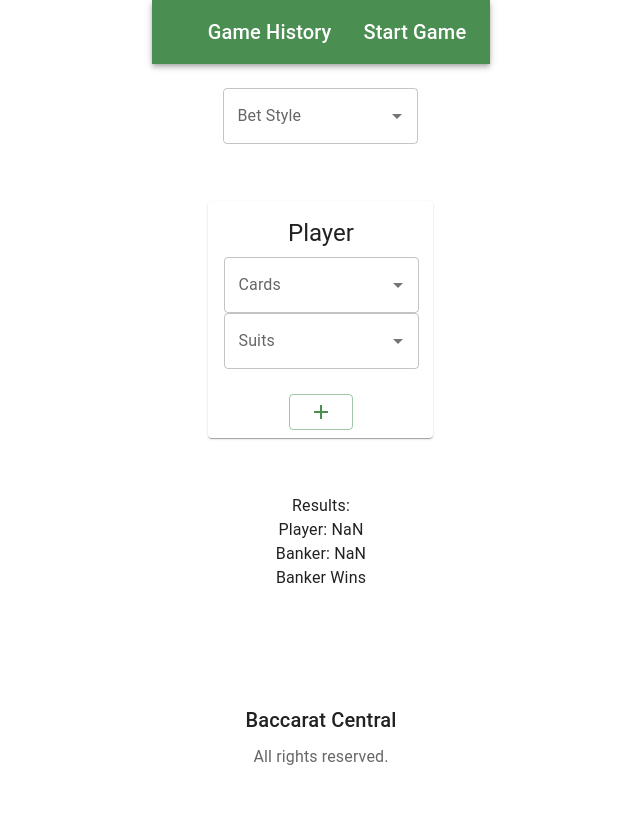
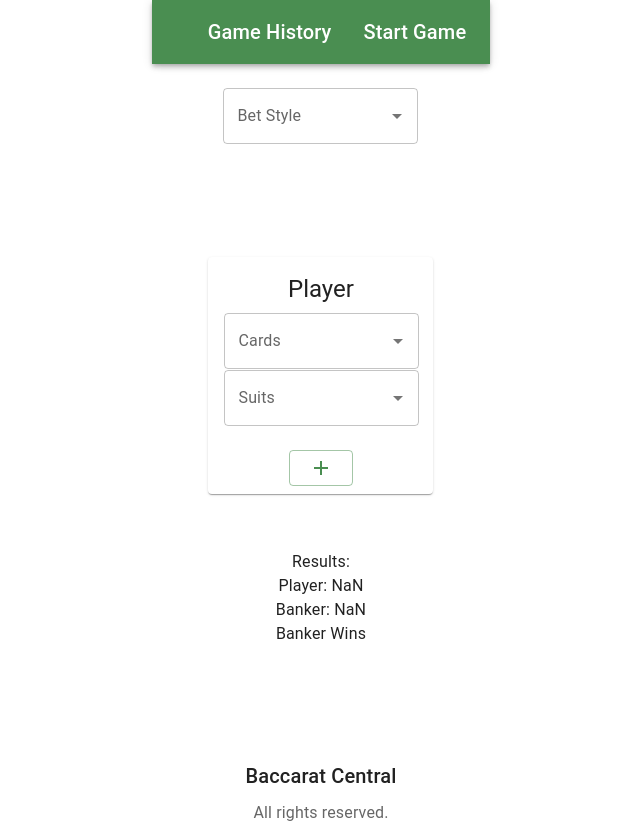
Before and after one commit to GWoottonIOD/Baccarat, a React (Vite) app in the folder Front-End/: page /startGame in a window 1280 px wide. Shown: the whole page, without its empty margins (319-959 px from the left). Before the commit the page ends 800 px from the top, so only its background shows below. Built offline with nearby package versions, Linux system fonts and the light colour scheme.

Commit message:
Made BetStyles to compartmentalise. Change Variables from length to name to work with DropDown component. New customhook for useBetStyles now populating properly. Need to work on setOptions for it but yes! Working!

```diff
--- /dev/null
+++ b/Front-End/src/hooks/useBetStyles.jsx
@@ -0,0 +1,53 @@
+import React, { useReducer, useState } from 'react'
+import DropDown from '../components/DropDown';
+import {
+  betSize, chaseDepth, chaseLength, chaseWidth,
+  numberOfPlayers, streakLength
+} from '../rules/Variables';
+
+export default function useBetStyles() {
+  const [option, setOption] = useState(null);
+
+  const initialState = null
+
+  const arr = [
+    <DropDown name="Streak Length" options={streakLength} setOption={setOption} />,
+    <DropDown name="Bet Size" options={betSize} setOption={setOption} />,
+    <DropDown name="Chase Length" options={chaseLength} setOption={setOption} />,
+    <DropDown name="Number of Players" options={numberOfPlayers} setOption={setOption} />,
+    <DropDown name="Chase Depth" options={chaseDepth} setOption={setOption} />,
+    <DropDown name="Chase Width" options={chaseWidth} setOption={setOption} />,
+  ]
+
+  const singleBet = [arr[0], arr[1]]
+  const singleChase = [arr[0], arr[1], arr[2]]
+  const multiSingleChase = [arr[0], arr[1], arr[2], arr[3]]
+  const twoWayChasing = [arr[0], arr[1], arr[2], arr[4]]
+  const threeWayChasing = [arr[0], arr[1], arr[2], arr[4], arr[5]]
+  const multiXWayChasing = [arr[0], arr[1], arr[2], arr[4], arr[5], arr[6]]
+  const for3Against = [arr[0], arr[1], arr[2], arr[4], arr[5], arr[6]]
+
+  const reducer = (state, action) => {
+    console.log(action)
+    switch (action) {
+      case 'Single Bet':
+        return [singleBet, option]
+      case 'Single Chase':
+        return [singleChase, option]
+      case 'Multi Single Chase':
+        return [multiSingleChase, option]
+      case '2-Way Chasing':
+        return [twoWayChasing, option]
+      case '3-Way Chasing':
+        return [threeWayChasing, option]
+      case 'Multi X-Way Chasing':
+        return [multiXWayChasing, option]
+      case 'For 3 Against':
+        return [for3Against, option]
+      default:
+        return state
+    }
+  }
+  return useReducer(reducer, initialState)
+
+}
--- /dev/null
+++ b/Front-End/src/pages/BetStyles.jsx
@@ -0,0 +1,25 @@
+import React, { useEffect, useState } from 'react'
+import { betStyle } from '../rules/Variables';
+import DropDown from '../components/DropDown';
+import GridMap from '../components/startGame/GridMap';
+import useBetStyles from '../hooks/useBetStyles';
+
+export default function BetStyles() {
+    const [option, setOption] = useState(null);
+    const [logicalOption, dispatch] = useBetStyles()
+
+    useEffect(()=>{
+        dispatch(option)
+    },[option])
+
+    return (
+        <>
+            <DropDown name="Bet Style" options={betStyle} setOption={setOption} />
+            <br />
+            {logicalOption
+                ? <GridMap iterations={logicalOption[0]} />
+                : null}
+            <br />
+        </>
+    )
+}
--- a/Front-End/src/pages/StartGame.jsx
+++ b/Front-End/src/pages/StartGame.jsx
@@ -1,22 +1,12 @@
-import React, { useState } from 'react'
+import React from 'react'
 import { Box, Container } from '@mui/material'
-import AddPlayerCards from '../components/startGame/AddPlayerCards';
-import AddBankerCards from '../components/startGame/AddBankerCards';
 import Results from '../components/startGame/Results';
-import GridMap from '../components/startGame/GridMap';
-import DropDown from '../components/DropDown';
-import { ruleOne } from '../rules/Rules';
-import { betStyle, streakLength } from '../rules/Variables';
-import { usePlayerHandContext } from '../context/PlayerHandContext';
 import AddCards from '../components/startGame/AddCards';
 import { useHandContext } from '../context/HandContext';
+import BetStyles from './BetStyles';
 
 export default function StartGame() {
-    const [option, setOption] = useState(null);
     const {hand, setHand} = useHandContext()
-    const arr = [<DropDown name="Streak Length" options={streakLength} setOption={setOption} />,
-    <DropDown name="Variations" options={option} setOption={setOption} />,
-    ]
 
     return (
         <Container sx={{ py: 8 }} maxWidth="md">
@@ -32,11 +22,7 @@ export default function StartGame() {
                 }}
             >
                 <form>
-                    <DropDown name="Bet Style" options={betStyle} setOption={setOption} />
-                    {option
-                        ?<><GridMap iterations={arr} /><br /></>
-                        :null}
-                    <br />
+                    <BetStyles/>
                     <AddCards hand={hand} setHand={setHand}/>
                     <br />
                     <Results />
--- a/Front-End/src/rules/Variables.jsx
+++ b/Front-End/src/rules/Variables.jsx
@@ -12,53 +12,53 @@ export const suits = [
   ]
 
 export const betStyle = [
-    { id: 1, name: 'Single Bet' }, { id: 2, name: 'Single Chase' },
-    { id: 3, name: 'Multi Single Chase' }, { id: 4, name: '2-Way Chasing' },
-    { id: 5, name: '3-Way Chasing' }, { id: 6, name: 'X-Way Chasing' },
-    { id: 7, name: 'For 3 Against' }
+    { id: 1, name: 'Single Bet'}, { id: 2, name: 'Single Chase'},
+    { id: 3, name: 'Multi Single Chase'}, { id: 4, name: '2-Way Chasing'},
+    { id: 5, name: '3-Way Chasing'}, { id: 6, name: 'X-Way Chasing'},
+    { id: 7, name: 'For 3 Against'}
 ]
 
 export const streakLength = [
-    { id: 1, length: '1' }, { id: 2, length: '2' },
-    { id: 3, length: '3' }, { id: 4, length: '4' },
-    { id: 5, length: '5' }, { id: 6, length: '6' },
-    { id: 7, length: '7' }, { id: 8, length: '8' },
-    { id: 9, length: '9' }, { id: 10, length: '10' }
+    { id: 1, name: '1' }, { id: 2, name: '2' },
+    { id: 3, name: '3' }, { id: 4, name: '4' },
+    { id: 5, name: '5' }, { id: 6, name: '6' },
+    { id: 7, name: '7' }, { id: 8, name: '8' },
+    { id: 9, name: '9' }, { id: 10, name: '10' }
 ]
 
 export const betSize = [
-    { id: 1, size: 0.5 }, { id: 2, size: 1 },
-    { id: 3, size: 5 }, { id: 4, size: 10 }
+    { id: 1, name: 0.5 }, { id: 2, name: 1 },
+    { id: 3, name: 5 }, { id: 4, name: 10 }
 ]
 
 export const chaseLength = [
-    { id: 1, length: 1 }, { id: 2, length: 2 },
-    { id: 3, length: 3 }, { id: 4, length: 4 },
-    { id: 5, length: 5 }, { id: 6, length: 6 },
-    { id: 7, length: 7 }, { id: 8, length: 8 },
-    { id: 9, length: 9 }, { id: 10, length: 10 }
+    { id: 1, name: 1 }, { id: 2, name: 2 },
+    { id: 3, name: 3 }, { id: 4, name: 4 },
+    { id: 5, name: 5 }, { id: 6, name: 6 },
+    { id: 7, name: 7 }, { id: 8, name: 8 },
+    { id: 9, name: 9 }, { id: 10, name: 10 }
 ]
 
-export const nunberOfPlayers = [
-    { id: 1, length: 1 }, { id: 2, length: 2 },
-    { id: 3, length: 3 }, { id: 4, length: 4 },
-    { id: 5, length: 5 }, { id: 6, length: 6 },
-    { id: 7, length: 7 }, { id: 8, length: 8 },
-    { id: 9, length: 9 }, { id: 10, length: 10 }
+export const numberOfPlayers = [
+    { id: 1, name: 1 }, { id: 2, name: 2 },
+    { id: 3, name: 3 }, { id: 4, name: 4 },
+    { id: 5, name: 5 }, { id: 6, name: 6 },
+    { id: 7, name: 7 }, { id: 8, name: 8 },
+    { id: 9, name: 9 }, { id: 10, name: 10 }
 ]
 
 export const chaseDepth = [
-    { id: 1, length: 1 }, { id: 2, length: 2 },
-    { id: 3, length: 3 }, { id: 4, length: 4 },
-    { id: 5, length: 5 }, { id: 6, length: 6 },
-    { id: 7, length: 7 }, { id: 8, length: 8 },
-    { id: 9, length: 9 }, { id: 10, length: 10 }
+    { id: 1, name: 1 }, { id: 2, name: 2 },
+    { id: 3, name: 3 }, { id: 4, name: 4 },
+    { id: 5, name: 5 }, { id: 6, name: 6 },
+    { id: 7, name: 7 }, { id: 8, name: 8 },
+    { id: 9, name: 9 }, { id: 10, name: 10 }
 ]
 
 export const chaseWidth = [
-    { id: 1, length: 1 }, { id: 2, length: 2 },
-    { id: 3, length: 3 }, { id: 4, length: 4 },
-    { id: 5, length: 5 }, { id: 6, length: 6 },
-    { id: 7, length: 7 }, { id: 8, length: 8 },
-    { id: 9, length: 9 }, { id: 10, length: 10 }
+    { id: 1, name: 1 }, { id: 2, name: 2 },
+    { id: 3, name: 3 }, { id: 4, name: 4 },
+    { id: 5, name: 5 }, { id: 6, name: 6 },
+    { id: 7, name: 7 }, { id: 8, name: 8 },
+    { id: 9, name: 9 }, { id: 10, name: 10 }
 ]
```
Also changed, not shown: Front-End/src/hooks/useLogic.jsx (deleted, +0 -26 lines).
